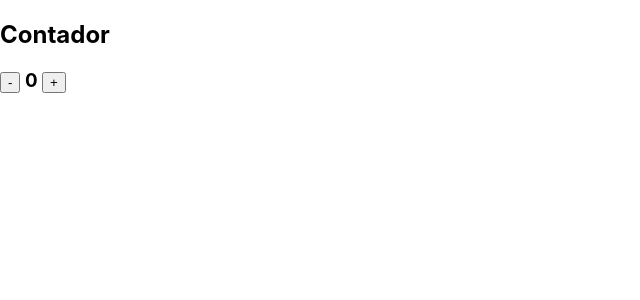
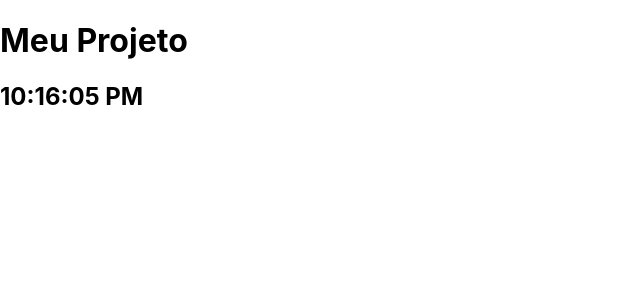
Before and after one commit to brunoseiji/Curso-React-Udemy, a React (Create React App) app: page / in a window 1280 px wide. Shown: the top 300 px of the page, without its empty margins (0-640 px from the left). Built offline with nearby package versions, Linux system fonts and the light colour scheme.

Commit message:
Ciclo de vida dos componentes

```diff
--- a/src/App.js
+++ b/src/App.js
@@ -5,38 +5,28 @@
     constructor(props) {
         super(props);
         this.state = {
-            nome: 'Bruno',
-            contador: 0
+            hora: '00:00:00'
         };
-
-        // Permite acessar a função aumentar()
-        this.aumentar = this.aumentar.bind(this);
-        this.diminuir = this.diminuir.bind(this);
     }
 
-    aumentar() {
-        let state = this.state;
-        state.contador += 1;
-        // State atualizada
-        this.setState(state);
+    // Essa função permite ser executado algo depois que a aplicação for montada
+    componentDidMount() {
+
+        setInterval(() => {
+            this.setState({hora: new Date().toLocaleTimeString()})
+        }, 1000);
     }
 
-    diminuir() {
-        let state = this.state;
-        // Valida para o contador não ficar negativo
-        if(state.contador === 0) {
-            return;
-        }
-        state.contador -= 1;
-        // State atualizada
-        this.setState(state);
+    // Essa função permite que algo aconteça quando um state é atualizado
+    componentDidUpdate() {
+        console.log('Atualizou');
     }
 
     render() {
         return(
             <div>
-                <h2>Contador</h2>
-                <h3><button onClick={this.diminuir}>-</button> {this.state.contador} <button onClick={this.aumentar}>+</button></h3>
+                <h1>Meu Projeto</h1>
+                <h2>{this.state.hora}</h2>
             </div>
         );
     }
```
Also changed, not shown: 1 other file (tests, documents, lock files or other folders).
